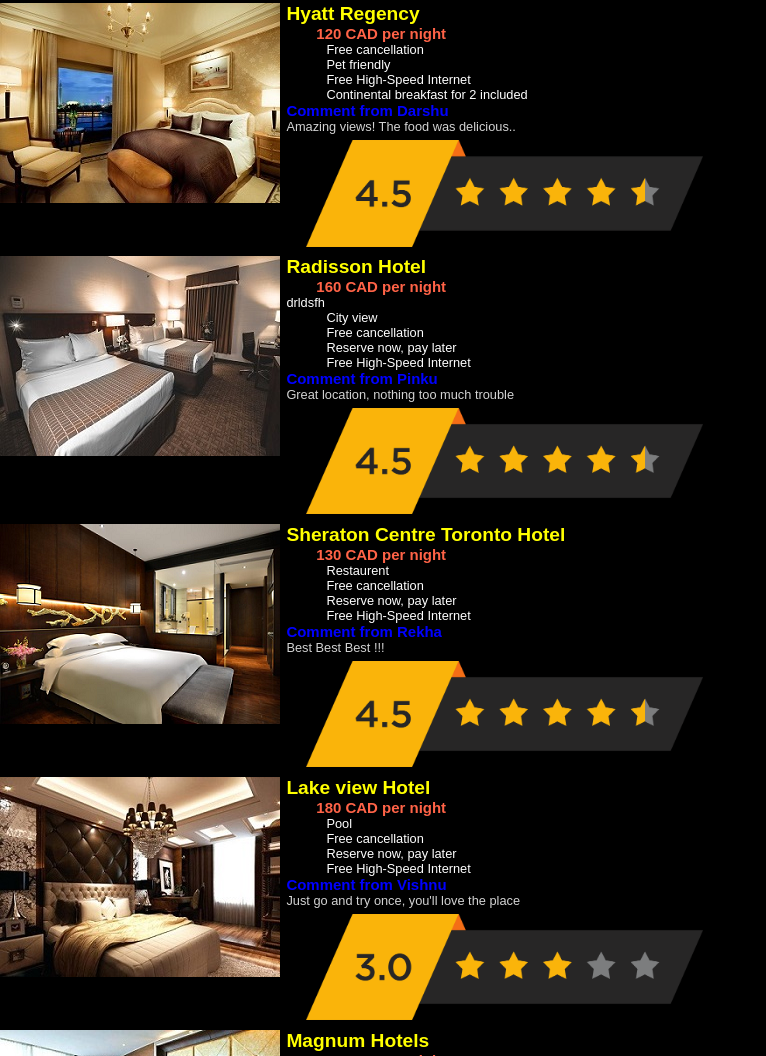
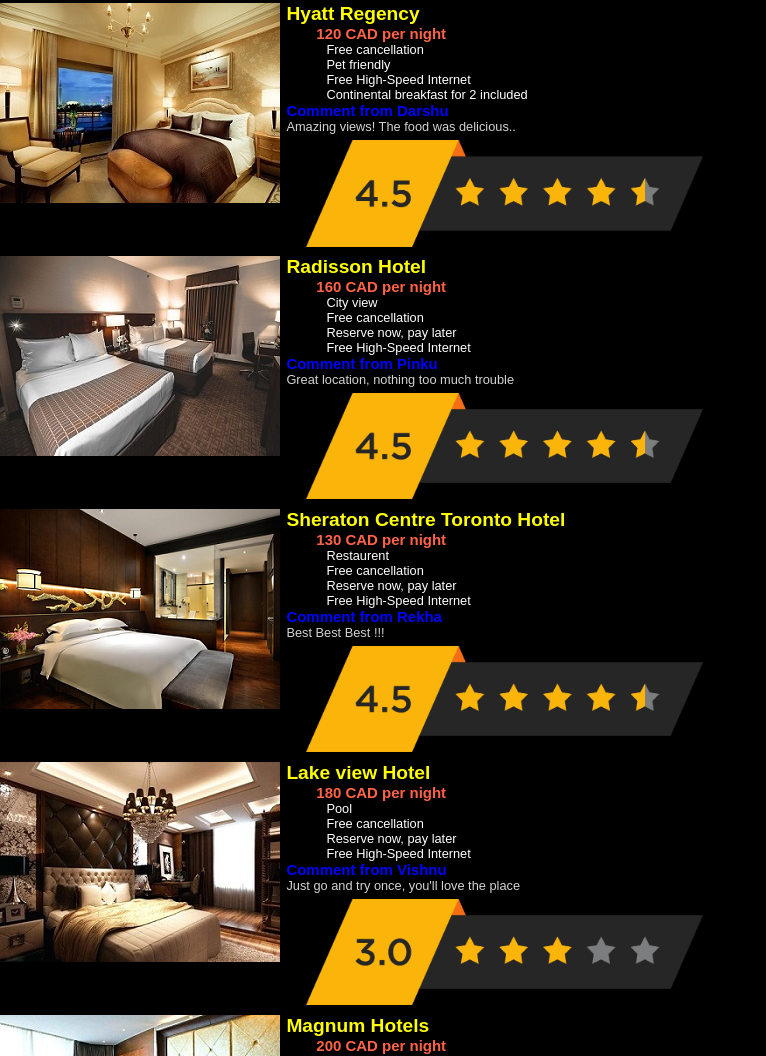
Before and after one commit to dimpyvaidya/composite, a plain HTML site: page index.html in a window 1280 px wide. Shown: the part 1703-2759 px from the top of the page, without its empty margins (0-766 px from the left). Drawn offline with Linux system fonts and the light colour scheme; files whose address does not match are found by name.

Commit message:
Composite

```diff
--- a/index.html
+++ b/index.html
@@ -193,7 +193,7 @@
         <div>
             <h2 class="hotelnm">Radisson Hotel</h2>
             <h3 class="price">160 CAD per night</h3>
-            drldsfh
+
             <ul class="desc">
                 <li>City view</li>
                 <li>Free cancellation</li>
```
